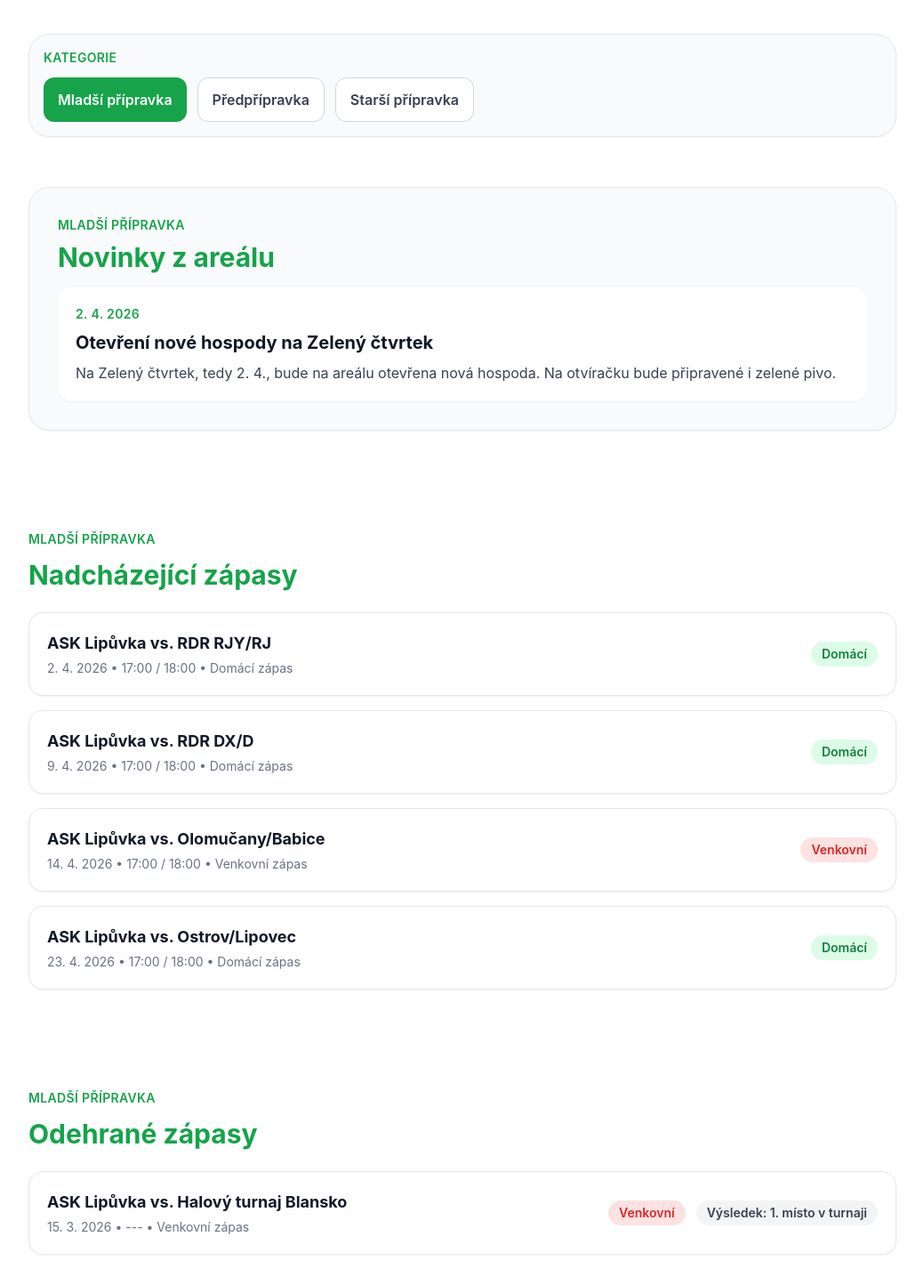
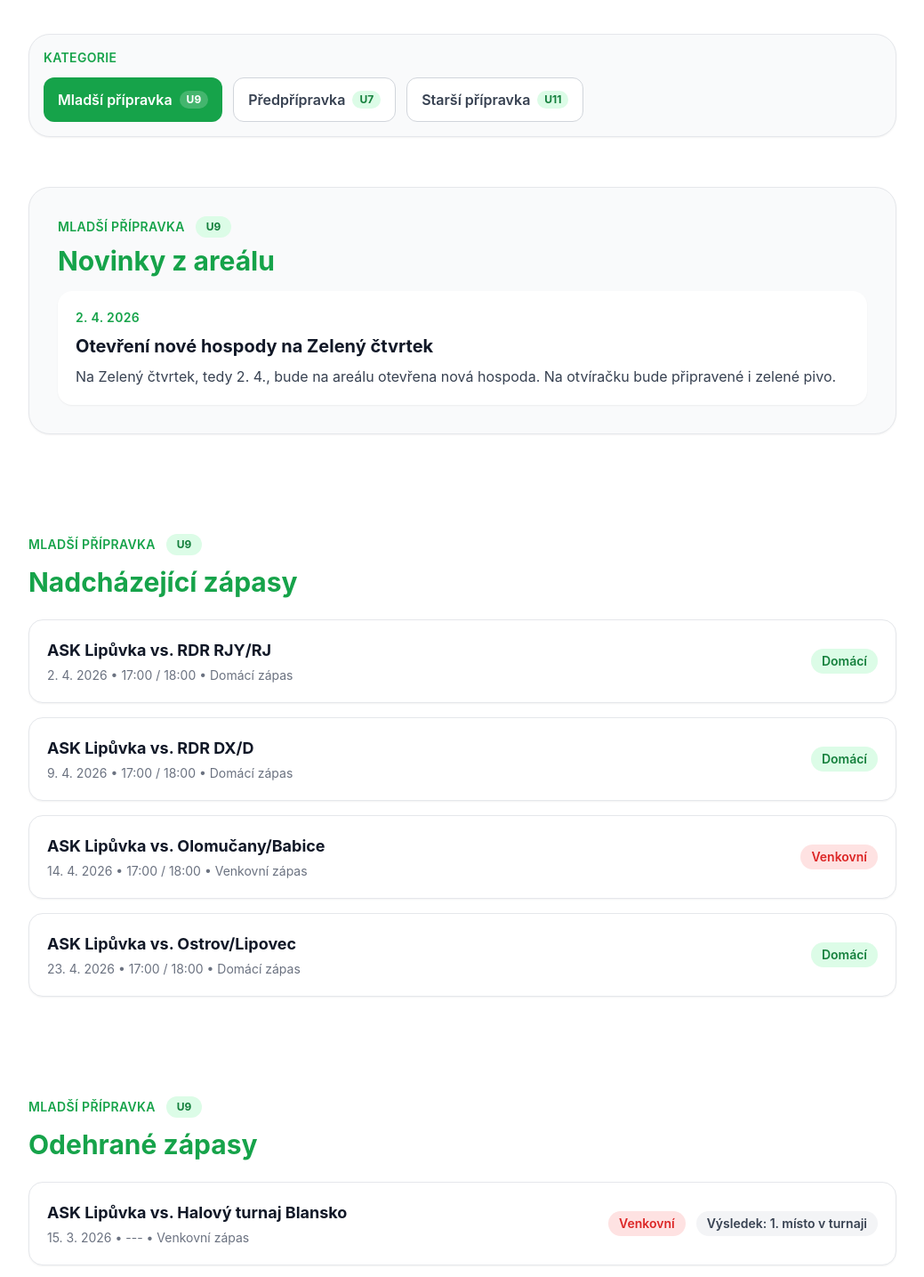
Before and after one commit to EpicKohus/ask-lipuvka-web, a React (Vite) app: page / in a window 1280 px wide. Shown: the part 715-2150 px from the top of the page at 89% size, without its empty margins (120-1159 px from the left). Built offline with nearby package versions, Linux system fonts and the light colour scheme.

Commit message:
kategorie s oznacenim U7 U9 U11

```diff
--- a/src/App.jsx
+++ b/src/App.jsx
@@ -12,9 +12,9 @@ export default function AskLipuvkaWeb() {
   const todayStart = new Date(today.getFullYear(), today.getMonth(), today.getDate());
 
   const categories = [
-    { id: 'mladsi-pripravka', label: 'Mladší přípravka' },
-    { id: 'predpripravka', label: 'Předpřípravka' },
-    { id: 'starsi-pripravka', label: 'Starší přípravka' },
+    { id: 'mladsi-pripravka', label: 'Mladší přípravka', shortLabel: 'U9' },
+    { id: 'predpripravka', label: 'Předpřípravka', shortLabel: 'U7' },
+    { id: 'starsi-pripravka', label: 'Starší přípravka', shortLabel: 'U11' },
   ];
 
   const newsItems = [
@@ -150,17 +150,17 @@ export default function AskLipuvkaWeb() {
 
   const filteredNews = useMemo(
     () => newsItems.filter((item) => item.category === activeCategory),
-    [newsItems, activeCategory]
+    [activeCategory]
   );
 
   const filteredContacts = useMemo(
     () => contacts.filter((item) => item.category === activeCategory),
-    [contacts, activeCategory]
+    [activeCategory]
   );
 
   const filteredMatches = useMemo(
     () => matches.filter((match) => match.category === activeCategory),
-    [matches, activeCategory]
+    [activeCategory]
   );
 
   const upcomingMatches = filteredMatches
@@ -290,8 +290,9 @@ export default function AskLipuvkaWeb() {
     );
   };
 
-  const activeCategoryLabel =
-    categories.find((category) => category.id === activeCategory)?.label || '';
+  const activeCategoryData = categories.find((category) => category.id === activeCategory);
+  const activeCategoryLabel = activeCategoryData?.label || '';
+  const activeCategoryShortLabel = activeCategoryData?.shortLabel || '';
 
   return (
     <div className="min-h-screen bg-white text-gray-900">
@@ -443,18 +444,26 @@ export default function AskLipuvkaWeb() {
           <div className="flex flex-wrap gap-3">
             {categories.map((category) => {
               const isActive = activeCategory === category.id;
+
               return (
                 <button
                   key={category.id}
                   type="button"
                   onClick={() => setActiveCategory(category.id)}
-                  className={`rounded-xl px-4 py-3 font-semibold transition ${
+                  className={`flex items-center gap-2 rounded-xl px-4 py-3 font-semibold transition ${
                     isActive
                       ? 'bg-green-600 text-white'
                       : 'border border-gray-300 bg-white text-gray-700 hover:border-green-500 hover:text-green-600'
                   }`}
                 >
-                  {category.label}
+                  <span>{category.label}</span>
+                  <span
+                    className={`rounded-full px-2 py-0.5 text-xs font-bold ${
+                      isActive ? 'bg-white/20 text-white' : 'bg-green-100 text-green-700'
+                    }`}
+                  >
+                    {category.shortLabel}
+                  </span>
                 </button>
               );
             })}
@@ -464,9 +473,15 @@ export default function AskLipuvkaWeb() {
 
       <section id="novinky" className="mx-auto max-w-5xl px-6 py-14">
         <div className="rounded-3xl border border-gray-200 bg-gray-50 p-8 shadow-sm">
-          <div className="mb-2 text-sm font-semibold uppercase tracking-wide text-green-600">
-            {activeCategoryLabel}
+          <div className="mb-2 flex flex-wrap items-center gap-3">
+            <div className="text-sm font-semibold uppercase tracking-wide text-green-600">
+              {activeCategoryLabel}
+            </div>
+            <span className="rounded-full bg-green-100 px-3 py-1 text-xs font-bold text-green-700">
+              {activeCategoryShortLabel}
+            </span>
           </div>
+
           <h2 className="mb-4 text-3xl font-bold text-green-600">Novinky z areálu</h2>
 
           {filteredNews.length > 0 ? (
@@ -486,9 +501,15 @@ export default function AskLipuvkaWeb() {
       </section>
 
       <section id="zapasy" className="mx-auto max-w-5xl px-6 py-14">
-        <div className="mb-3 text-sm font-semibold uppercase tracking-wide text-green-600">
-          {activeCategoryLabel}
+        <div className="mb-3 flex flex-wrap items-center gap-3">
+          <div className="text-sm font-semibold uppercase tracking-wide text-green-600">
+            {activeCategoryLabel}
+          </div>
+          <span className="rounded-full bg-green-100 px-3 py-1 text-xs font-bold text-green-700">
+            {activeCategoryShortLabel}
+          </span>
         </div>
+
         <div className="mb-6">
           <h2 className="mb-2 text-3xl font-bold text-green-600">Nadcházející zápasy</h2>
         </div>
@@ -505,9 +526,15 @@ export default function AskLipuvkaWeb() {
       </section>
 
       <section className="mx-auto max-w-5xl px-6 py-14">
-        <div className="mb-3 text-sm font-semibold uppercase tracking-wide text-green-600">
-          {activeCategoryLabel}
+        <div className="mb-3 flex flex-wrap items-center gap-3">
+          <div className="text-sm font-semibold uppercase tracking-wide text-green-600">
+            {activeCategoryLabel}
+          </div>
+          <span className="rounded-full bg-green-100 px-3 py-1 text-xs font-bold text-green-700">
+            {activeCategoryShortLabel}
+          </span>
         </div>
+
         <h2 className="mb-6 text-3xl font-bold text-green-600">Odehrané zápasy</h2>
         <div className="space-y-4">
           {playedMatches.length > 0 ? (
@@ -697,7 +724,13 @@ export default function AskLipuvkaWeb() {
                 ×
               </button>
 
-              <h2 className="mb-2 pr-10 text-3xl font-bold text-green-600">Kontakty</h2>
+              <div className="mb-2 flex flex-wrap items-center gap-3 pr-10">
+                <h2 className="text-3xl font-bold text-green-600">Kontakty</h2>
+                <span className="rounded-full bg-green-100 px-3 py-1 text-xs font-bold text-green-700">
+                  {activeCategoryShortLabel}
+                </span>
+              </div>
+
               <div className="mb-6 text-sm font-semibold uppercase tracking-wide text-green-600">
                 {activeCategoryLabel}
               </div>
@@ -761,9 +794,15 @@ export default function AskLipuvkaWeb() {
             </button>
 
             <div className="mb-6 border-b border-gray-200 pb-4 pr-10">
-              <div className="text-sm font-semibold uppercase tracking-wide text-green-600">
-                Detail zápasu • {activeCategoryLabel}
+              <div className="mb-2 flex flex-wrap items-center gap-3">
+                <div className="text-sm font-semibold uppercase tracking-wide text-green-600">
+                  Detail zápasu • {activeCategoryLabel}
+                </div>
+                <span className="rounded-full bg-green-100 px-3 py-1 text-xs font-bold text-green-700">
+                  {activeCategoryShortLabel}
+                </span>
               </div>
+
               <h2 className="mt-2 text-3xl font-bold text-gray-900">ASK Lipůvka vs. {selectedMatch.opponent}</h2>
               <div className="mt-2 text-gray-600">
                 {selectedMatch.date} • {selectedMatch.time} • {selectedMatch.home ? 'Domácí zápas' : 'Venkovní zápas'}
```
